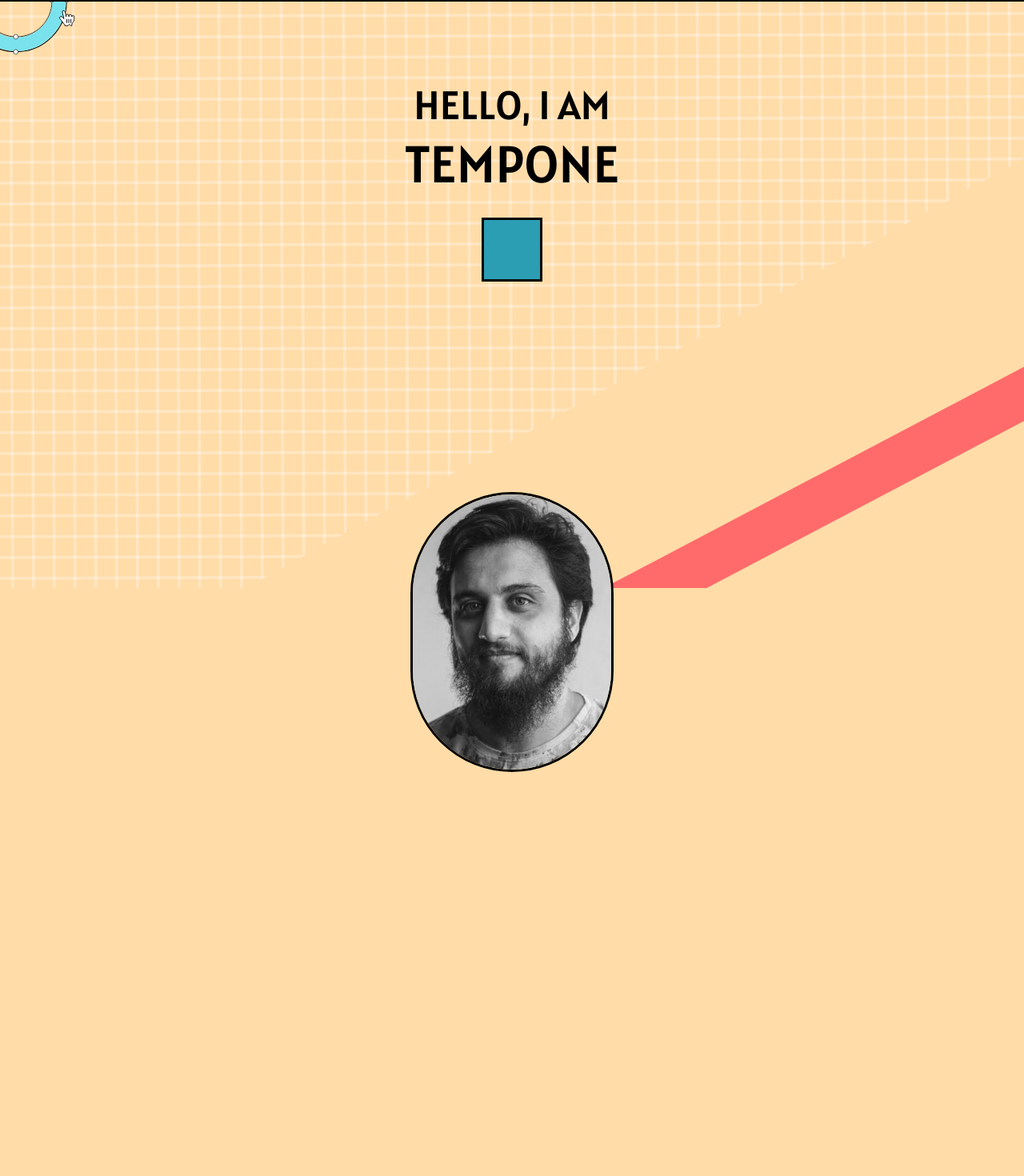
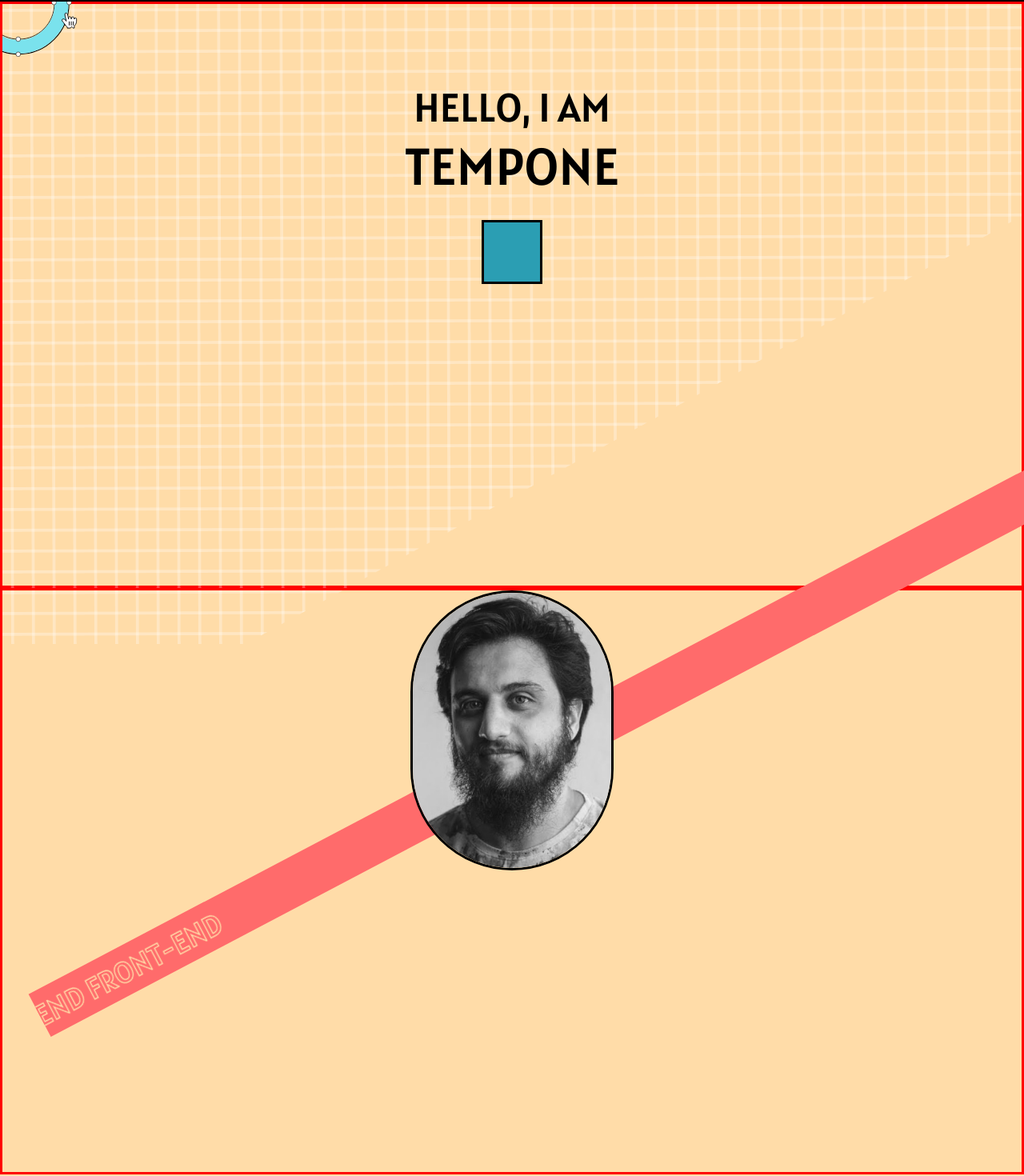
Before and after one commit to temppone/portfolio, a React (Vite) app: page / in a window 1280 px wide. Shown: the part 65-1535 px from the top of the page at 80% size. Built offline with nearby package versions, Linux system fonts and the light colour scheme; some icons are missing.

Commit message:
feat: scroll to second section

```diff
--- a/src/pages/Home/index.tsx
+++ b/src/pages/Home/index.tsx
@@ -25,7 +25,7 @@ const Home = () => {
 
                     <S.ButtonContainer>
                         <Button
-                            onClick={() => ref.current?.scrollIntoView()}
+                            onClick={() => ref.current?.scrollIntoView(false)}
                             icon={<ArrowDown size="50" />}
                         />
                     </S.ButtonContainer>
@@ -38,9 +38,9 @@ const Home = () => {
                 </S.DiagonalStrip>
             </S.Section>
 
-            <S.Section ref={ref}>
+            <S.AboutSection ref={ref}>
                 <S.Avatar src={avatar} />
-            </S.Section>
+            </S.AboutSection>
         </S.Container>
     );
 };
--- a/src/pages/Home/styled.ts
+++ b/src/pages/Home/styled.ts
@@ -4,20 +4,27 @@ import presentationBackground from '../../assets/images/presentationBackground.p
 export const Container = styled.div`
     display: flex;
     flex-direction: column;
+    background-color: ${({ theme }) => theme.palette.lightYellow};
+
+    overflow-x: hidden;
+    overflow-y: hidden;
 `;
 
 export const Section = styled.section`
     display: flex;
     flex-direction: column;
-    height: calc(100vh);
+    height: calc(100vh - 67px);
+    margin-top: 67px;
     width: 100vw;
 
-    background-color: ${({ theme }) => theme.palette.lightYellow};
-    overflow-x: hidden;
+    background-color: transparent;
+
+    border: solid red 3px;
 `;
 
 export const PresentationText = styled.div`
     display: flex;
+
     flex-direction: column;
     justify-content: center;
     font-size: 50px;
@@ -33,10 +40,13 @@ export const PresentationName = styled.div`
 
 export const PresentationContainer = styled.div`
     width: 100%;
-    height: 100%;
-
+    height: 100vh;
     background: url(${presentationBackground});
     background-position: center;
+
+    img {
+        margin-top: -67px;
+    }
 `;
 
 export const ButtonContainer = styled.div`
@@ -49,18 +59,21 @@ export const DiagonalStrip = styled.div`
     align-items: center;
     background-color: ${({ theme }) => theme.palette.red};
     text-transform: uppercase;
-    color: ${({ theme }) => theme.palette.lightYellow};
+    color: ${({ theme }) => theme.palette.red};
     transform: rotate(-27.76deg);
     height: 60px;
     width: 200%;
-    margin-top: -220px;
+    margin-top: -159px;
     margin-left: -100px;
     font-size: 37px;
     z-index: 1;
+
+    ${({ theme }) => css`
+        -webkit-text-stroke: 1.4px ${theme.palette.lightYellow};
+    `}
 `;
 
 export const Avatar = styled.img`
-    margin-top: -120px;
     border-radius: 208px;
     width: 254px;
     height: 350px;
@@ -73,3 +86,20 @@ export const Avatar = styled.img`
         border: solid 3px ${theme.palette.black};
     `};
 `;
+
+export const AvatarContainer = styled.div`
+    display: flex;
+    justify-content: center;
+`;
+
+export const AboutSection = styled.section`
+    display: flex;
+    flex-direction: column;
+    height: calc(100vh - 67px);
+    margin-bottom: 67px;
+    width: 100vw;
+
+    background-color: transparent;
+
+    border: solid red 3px;
+`;
```
